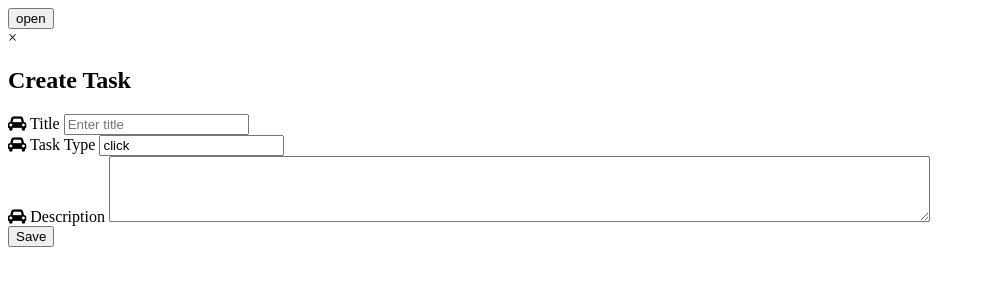
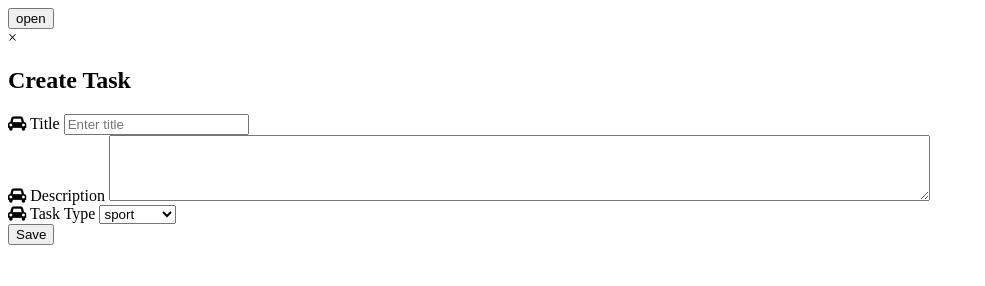
Before and after one commit to koshacool/JSToDoList, a website built with webpack: page index.html in a window 1280 px wide. Both pictures are taken after a click on the button "open". Shown: the whole page, without its empty margins (0-985 px from the left). Built offline with nearby package versions, Linux system fonts and the light colour scheme.

Commit message:
add validation

```diff
--- a/src/modal.js
+++ b/src/modal.js
@@ -2,6 +2,12 @@ import Task from './task';
 
 
 const ERROR_CLASS_NAME = 'validation-error';
+const taskTypes = {
+  learning: 'learning',
+  shopping: 'shopping',
+  traveling: 'traveling',
+  sport: 'sport',
+};
 
 class FormModal {
   constructor () {
@@ -64,17 +70,29 @@ class FormModal {
           name="title" placeholder="Enter title" value=${title}>
       </div>
       <div class="form-group">
-        <label for="type"><i class="fa fa-car"></i> Task Type</label>
-        <input type="select" class="form-control" id="type" name="type"
-          placeholder="Select type" value=${type}>
-       </div>
-      <div class="form-group">
         <label for="description"><i class="fa fa-car"></i> Description</label>
         <textarea rows="4" cols="100" name="description" form="task-form"
           name="description" id="description">
           ${description}
         </textarea>
       </div>
+      <div class="form-group">
+        <label for="type"><i class="fa fa-car"></i> Task Type</label>
+        <select class="form-control" id="type" name="type" value=${type}>
+          <option selected=${taskTypes.learning === type} value=${taskTypes.learning}>
+            ${taskTypes.learning}
+           </option>
+          <option selected=${taskTypes.shopping === type} value=${taskTypes.shopping}>
+            ${taskTypes.shopping}
+          </option>
+          <option selected=${taskTypes.traveling === type} value=${taskTypes.traveling}>
+            ${taskTypes.traveling}
+          </option>
+          <option selected=${taskTypes.sport === type} value=${taskTypes.sport}>
+            ${taskTypes.sport}
+          </option>
+        </select>
+       </div>
     `;
 
     if (id) {
--- a/src/styles/modal.scss
+++ b/src/styles/modal.scss
@@ -64,7 +64,7 @@
         cursor: pointer;
       }
 
-      input, textarea {
+      input, textarea, select {
         display: block;
         width: 100%;
         padding: 6px 12px;
--- a/src/task.js
+++ b/src/task.js
@@ -1,4 +1,4 @@
-import { generateId } from './helpers';
+import { generateId } from './utils';
 
 
 const taskSchema = {
@@ -37,6 +37,7 @@ class Task {
       return result;
     }
 
+    // TODO: implement saving
     // return this.save();
   }
 
```
Also changed, not shown: src/utils.js (renamed from src/helpers.js).
